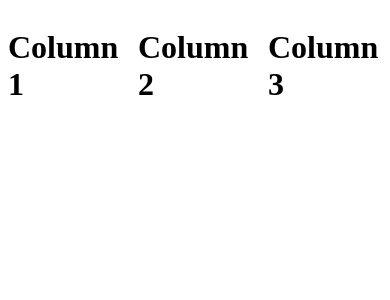
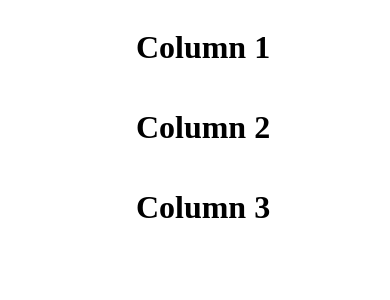
Before and after one commit to nmusey/portfolio, a Next.js app: page / in a window 390 px wide. Shown: the top 300 px of the page. Built offline with nearby package versions, Linux system fonts and the light colour scheme.

Commit message:
Make MultiColumn responsive

```diff
--- a/components/multi-column.tsx
+++ b/components/multi-column.tsx
@@ -1,12 +1,16 @@
 import {ReactElement} from "react";
+import useWidthQuery from "../hooks/useWidthQuery";
 
 interface Props {
     columns: ReactElement[];
 }
 
 export const MultiColumn = (props: Props) => {
+    const totalWideWith = 200 * props.columns.length
+    const isWide = useWidthQuery(`${totalWideWith}px`);
+
     return (
-        <div className="horizontal full-width space-around">
+        <div className={`full-width space-around ${isWide ? 'horizontal' : 'vertical'}`}>
             {
                 props.columns.map((element, index) => (
                     <div key={`n-column-${index}`}>
--- /dev/null
+++ b/hooks/useWidthQuery.ts
@@ -0,0 +1,18 @@
+import { useEffect, useState } from 'react';
+
+const useWidthQuery = (width: string) => {
+    const [isWide, setIsWide] = useState(false);
+
+    useEffect(() => {
+        const media = window.matchMedia(`(min-width: ${width})`);
+        const listener = () => setIsWide(media.matches);
+        listener();
+        window.addEventListener('resize', listener);
+
+        return () => window.removeEventListener('resize', listener);
+    }, [isWide]);
+
+    return isWide;
+};
+
+export default useWidthQuery;
--- a/pages/index.tsx
+++ b/pages/index.tsx
@@ -8,7 +8,7 @@ const HomePage = () => {
     ];
 
     return (
-        <MultiColumn numberColumns={3} columns={columns} />
+        <MultiColumn columns={columns} />
     );
 }
 
--- a/styles/layout.css
+++ b/styles/layout.css
@@ -7,6 +7,11 @@
     flex-direction: row;
 }
 
+.vertical {
+    display: flex;
+    flex-direction: column;
+}
+
 .space-around {
     justify-content: space-around;
 }
--- a/styles/styles.css
+++ b/styles/styles.css
@@ -4,3 +4,7 @@ body {
     width: 100%;
     min-height: 100%;
 }
+
+h1,h2,h3,h4,h5,h6 {
+    text-align: center;
+}
```
